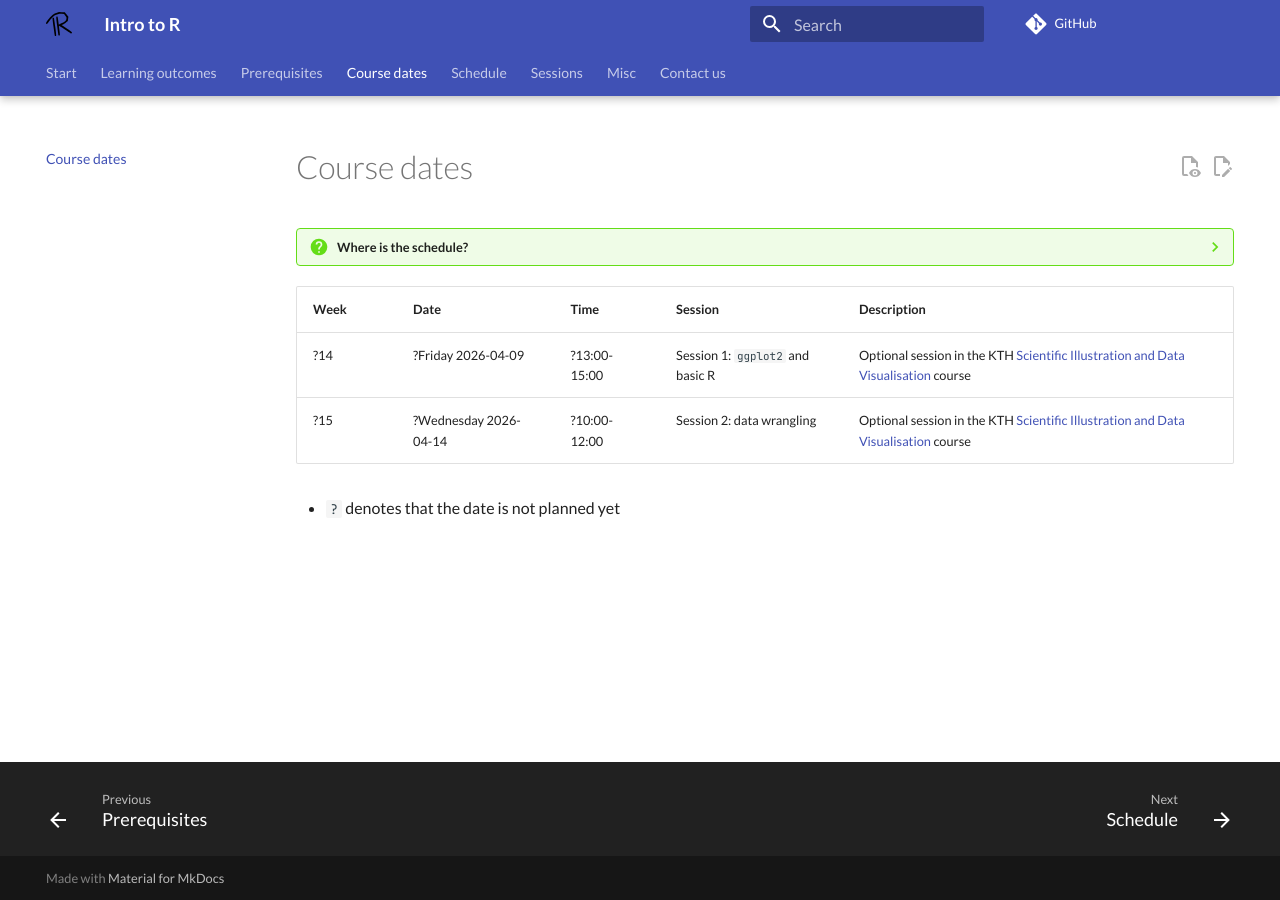
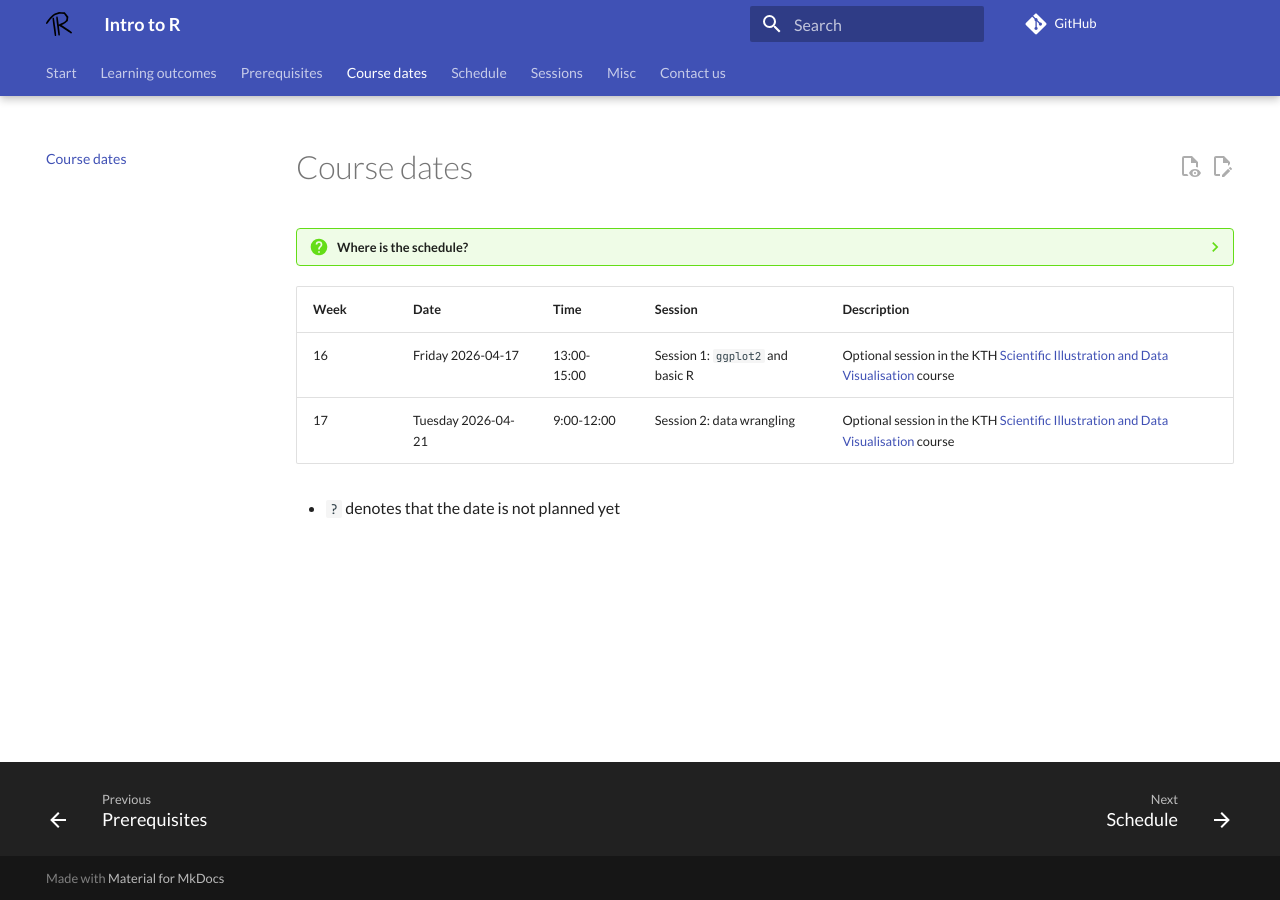
Before and after one commit to richelbilderbeek/intro_r_course, an MkDocs documentation site: the page built from docs/course_dates.md, in a window 1280 px wide. Built offline with MkDocs 1.6.1 and Material for MkDocs 9.7.7, drawn with Linux system fonts in a browser that asks for light colours; comment, search, counter and statistics services are not loaded.

Commit message:
Update dates

```diff
--- a/docs/course_dates.md
+++ b/docs/course_dates.md
@@ -15,8 +15,8 @@
 
 Week|Date                      |Time        |Session                         |Description
 ----|--------------------------|------------|--------------------------------|---------------------------------------------------------------------------
-?14 |?Friday 2026-04-09        |?13:00-15:00|Session 1: `ggplot2` and basic R|Optional session in the KTH [Scientific Illustration and Data Visualisation](https://education.ki.se/course-and-programme-syllabi/course-syllabus-9K8138) course
-?15 |?Wednesday 2026-04-14     |?10:00-12:00|Session 2: data wrangling       |Optional session in the KTH [Scientific Illustration and Data Visualisation](https://education.ki.se/course-and-programme-syllabi/course-syllabus-9K8138) course
+16  |Friday 2026-04-17         |13:00-15:00 |Session 1: `ggplot2` and basic R|Optional session in the KTH [Scientific Illustration and Data Visualisation](https://education.ki.se/course-and-programme-syllabi/course-syllabus-9K8138) course
+17  |Tuesday 2026-04-21        |9:00-12:00  |Session 2: data wrangling       |Optional session in the KTH [Scientific Illustration and Data Visualisation](https://education.ki.se/course-and-programme-syllabi/course-syllabus-9K8138) course
 
 <!-- markdownlint-enable MD013 -->
 
```
Also changed, not shown: docs/schedule.md (+4 -2 lines).
